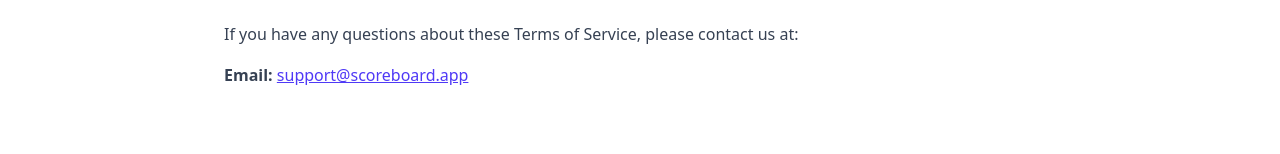
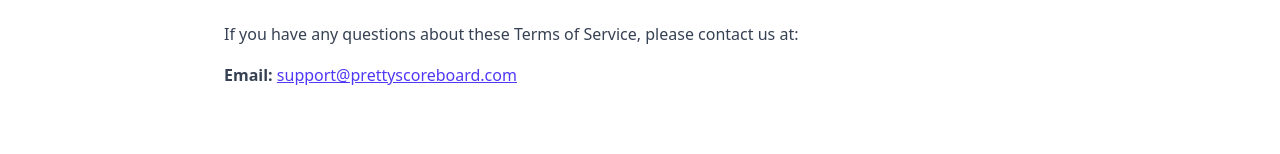
Before and after one commit to jasonchanhk/scoreboard, a React (Vite) app in the folder web/: page /terms in a window 1280 px wide. Shown: the part 3326-3480 px from the top of the page. Built offline with nearby package versions, Linux system fonts and the light colour scheme; no server answers.

Commit message:
Update support email

```diff
--- a/web/src/pages/Contact.tsx
+++ b/web/src/pages/Contact.tsx
@@ -134,7 +134,7 @@ export const Contact: React.FC = () => {
 
             {submitStatus === 'error' && (
               <div className="p-4 bg-red-50 border border-red-200 rounded-lg">
-                <p className="text-red-800">Something went wrong. Please try again or email us directly at support@scoreboard.app</p>
+                <p className="text-red-800">Something went wrong. Please try again or email us directly at support@prettyscoreboard.com</p>
               </div>
             )}
 
@@ -154,8 +154,8 @@ export const Contact: React.FC = () => {
             <h3 className="text-lg font-semibold text-gray-900 mb-4">Other Ways to Reach Us</h3>
             <p className="text-gray-600">
               You can also reach us directly at{' '}
-              <a href="mailto:support@scoreboard.app" className="text-indigo-600 hover:text-indigo-700 underline">
-                support@scoreboard.app
+              <a href="mailto:support@prettyscoreboard.com" className="text-indigo-600 hover:text-indigo-700 underline">
+                support@prettyscoreboard.com
               </a>
             </p>
           </div>
--- a/web/src/pages/PrivacyPolicy.tsx
+++ b/web/src/pages/PrivacyPolicy.tsx
@@ -97,7 +97,7 @@ export const PrivacyPolicy: React.FC = () => {
                 <li>Export your scoreboard data</li>
               </ul>
               <p>
-                To exercise these rights, please contact us at <a href="mailto:support@scoreboard.app" className="text-indigo-600 hover:text-indigo-700 underline">support@scoreboard.app</a>
+                To exercise these rights, please contact us at <a href="mailto:support@prettyscoreboard.com" className="text-indigo-600 hover:text-indigo-700 underline">support@prettyscoreboard.com</a>
               </p>
             </div>
           </section>
@@ -122,7 +122,7 @@ export const PrivacyPolicy: React.FC = () => {
               If you have any questions about this Privacy Policy, please contact us at:
             </p>
             <div className="mt-4 text-gray-700">
-              <p><strong>Email:</strong> <a href="mailto:support@scoreboard.app" className="text-indigo-600 hover:text-indigo-700 underline">support@scoreboard.app</a></p>
+              <p><strong>Email:</strong> <a href="mailto:support@prettyscoreboard.com" className="text-indigo-600 hover:text-indigo-700 underline">support@prettyscoreboard.com</a></p>
             </div>
           </section>
         </div>
--- a/web/src/pages/Roadmap.tsx
+++ b/web/src/pages/Roadmap.tsx
@@ -37,7 +37,7 @@ export const Roadmap: React.FC = () => {
                 <li>Export game data and statistics</li>
               </ul>
               <p>
-                Have a feature request? We'd love to hear from you! Contact us at <a href="mailto:support@scoreboard.app" className="text-indigo-600 hover:text-indigo-700 underline">support@scoreboard.app</a>
+                Have a feature request? We'd love to hear from you! Contact us at <a href="mailto:support@prettyscoreboard.com" className="text-indigo-600 hover:text-indigo-700 underline">support@prettyscoreboard.com</a>
               </p>
             </div>
           </section>
--- a/web/src/pages/TermsOfService.tsx
+++ b/web/src/pages/TermsOfService.tsx
@@ -157,7 +157,7 @@ export const TermsOfService: React.FC = () => {
               If you have any questions about these Terms of Service, please contact us at:
             </p>
             <div className="text-gray-700">
-              <p><strong>Email:</strong> <a href="mailto:support@scoreboard.app" className="text-indigo-600 hover:text-indigo-700 underline">support@scoreboard.app</a></p>
+              <p><strong>Email:</strong> <a href="mailto:support@prettyscoreboard.com" className="text-indigo-600 hover:text-indigo-700 underline">support@prettyscoreboard.com</a></p>
             </div>
           </section>
         </div>
--- a/web/src/pages/WhatsNew.tsx
+++ b/web/src/pages/WhatsNew.tsx
@@ -65,7 +65,7 @@ export const WhatsNew: React.FC = () => {
                 <li>Export game data and statistics</li>
               </ul>
               <p>
-                Have a feature request? We'd love to hear from you! Contact us at <a href="mailto:support@scoreboard.app" className="text-indigo-600 hover:text-indigo-700 underline">support@scoreboard.app</a>
+                Have a feature request? We'd love to hear from you! Contact us at <a href="mailto:support@prettyscoreboard.com" className="text-indigo-600 hover:text-indigo-700 underline">support@prettyscoreboard.com</a>
               </p>
             </div>
           </section>
```
